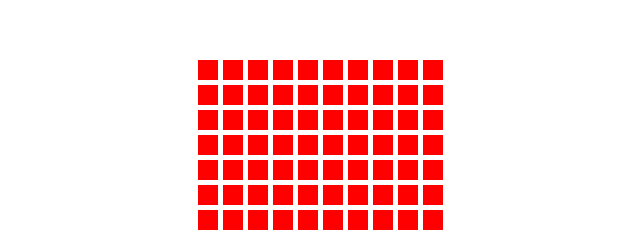
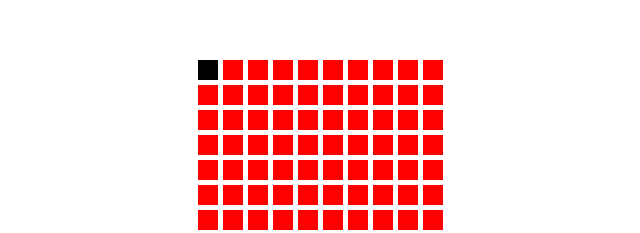
Before and after one commit to lahatme/SnakeProject, a plain HTML site: page index.html in a window 1280 px wide. Shown: the part 188-421 px from the top of the page, 391-1031 px from the left. Drawn offline with Linux system fonts and the light colour scheme.

Commit message:
add snake

```diff
--- a/app.js
+++ b/app.js
@@ -3,10 +3,12 @@ var board;
 var context;
 var board ;
 var body;
+var snake;
 
 window.onload = function Onload(){
  CreateBoard(10);
  addButton();
+ addSnake();
 }
 
 
@@ -46,3 +48,10 @@ function addButton(){
     body.appendChild(startButton);
 
 }
+
+function addSnake(){
+    snake = [[0,0]];
+    let row = board.children[snake[0][0]];
+    let cell = row.children[snake[0][1]];
+    cell.style.background = "black"
+}
```
Also changed, not shown: styles.css (line endings or trailing spaces).
